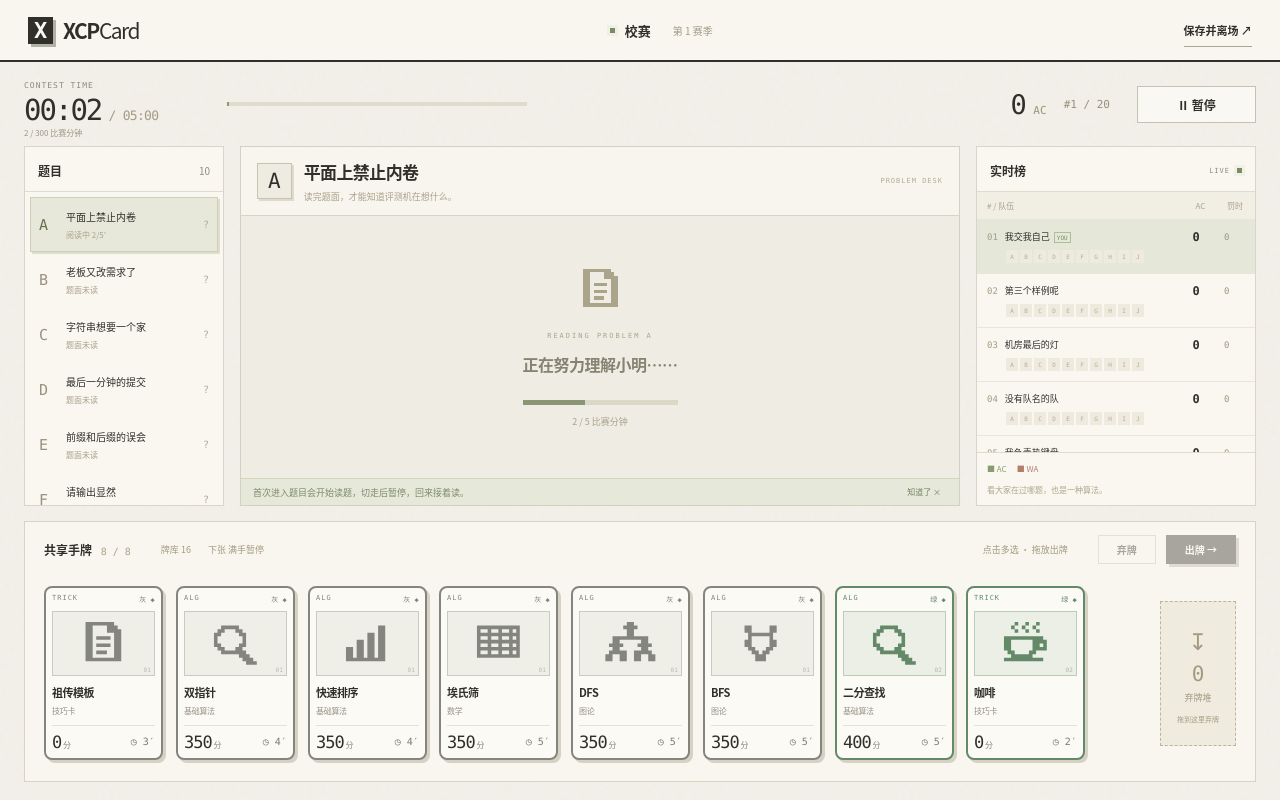
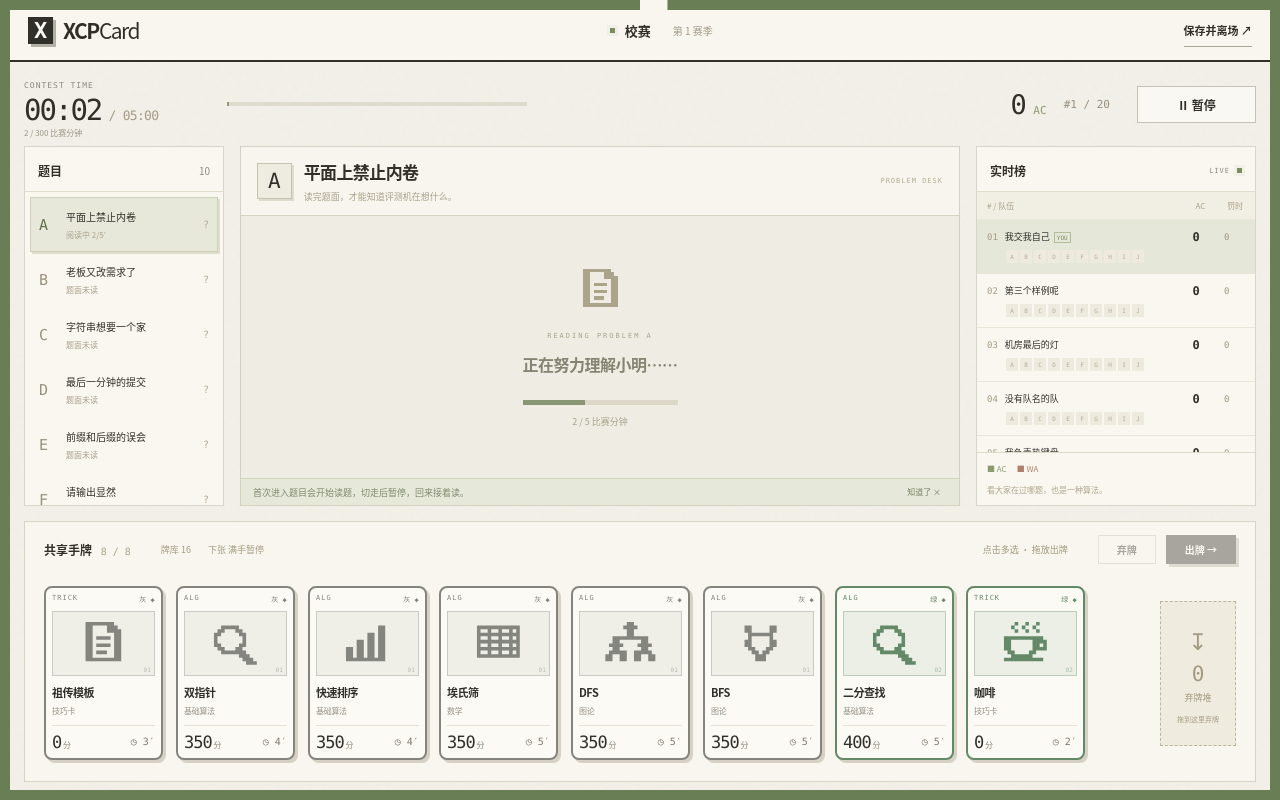
Before and after one commit to feli77/XCPCard, a React (Vite) app: page / in a window 1280 px wide. Both pictures are taken after a click on the button "参加比赛 →". Built offline with nearby package versions, Linux system fonts and the light colour scheme.

Commit message:
为比赛界面添加环绕屏幕的倒计时边框

```diff
--- /dev/null
+++ b/src/ui/ContestCountdown.tsx
@@ -0,0 +1,31 @@
+import { useLayoutEffect, useRef, useState } from 'react';
+import { MATCH_DURATION } from '../game/engine';
+
+export function ContestCountdown({ time }: { time: number }) {
+  const frame = useRef<SVGSVGElement>(null);
+  const [size, setSize] = useState({ width: 0, height: 0 });
+  const remaining = Math.max(0, MATCH_DURATION - time);
+  const elapsed = (MATCH_DURATION - remaining) / MATCH_DURATION * 1000;
+  const urgency = remaining <= 30 ? 'critical' : remaining <= 60 ? 'warning' : 'normal';
+
+  useLayoutEffect(() => {
+    const observer = new ResizeObserver(([entry]) => {
+      const { width, height } = entry.contentRect;
+      setSize({ width, height });
+    });
+    observer.observe(frame.current!);
+    return () => observer.disconnect();
+  }, []);
+
+  return <svg ref={frame} className={`contest-countdown ${urgency}`} aria-hidden="true">
+    {size.width > 0 && <path
+      d={`M ${size.width / 2} 5 H ${size.width - 5} V ${size.height - 5} H 5 V 5 Z`}
+      fill="none"
+      stroke="currentColor"
+      strokeWidth="10"
+      pathLength="1000"
+      strokeDasharray={`${1000 - elapsed} 1000`}
+      strokeDashoffset={-elapsed}
+    />}
+  </svg>;
+}
--- a/src/ui/MatchView.tsx
+++ b/src/ui/MatchView.tsx
@@ -2,6 +2,7 @@ import { hints } from '../content/text';
 import { canSubmit, cardById, standings, tableScore } from '../game/engine';
 import type { Action, Match, Standing } from '../game/types';
 import { Card } from './Card';
+import { ContestCountdown } from './ContestCountdown';
 import { PixelArt } from './PixelArt';
 import { useCardDrag } from './useCardDrag';
 
@@ -56,6 +57,7 @@ export function MatchView({
   });
 
   return <main className={`match-page ${match.paused ? 'paused' : ''}`} onClickCapture={onClickCapture} onPointerDownCapture={onPointerDownCapture}>
+    <ContestCountdown time={match.time}/>
     <div className="match-toolbar">
       <div className="clock-block">
         <span className="tiny-label">CONTEST TIME</span>
--- a/src/ui/match.css
+++ b/src/ui/match.css
@@ -1,4 +1,27 @@
 /* Contest */
+.contest-countdown {
+  position: fixed;
+  inset: 0;
+  width: 100%;
+  height: 100%;
+  z-index: 1100;
+  pointer-events: none;
+  color: var(--green);
+}
+.contest-countdown.warning {
+  color: #b39a4b;
+}
+.contest-countdown.critical {
+  color: #b0675d;
+}
+.contest-countdown path {
+  transition: stroke-dasharray 0.2s linear, stroke-dashoffset 0.2s linear;
+}
+@media (prefers-reduced-motion: reduce) {
+  .contest-countdown path {
+    transition: none;
+  }
+}
 .match-title {
   display: flex;
   align-items: center;
```
Also changed, not shown: 1 other file (tests, documents, lock files or other folders).
